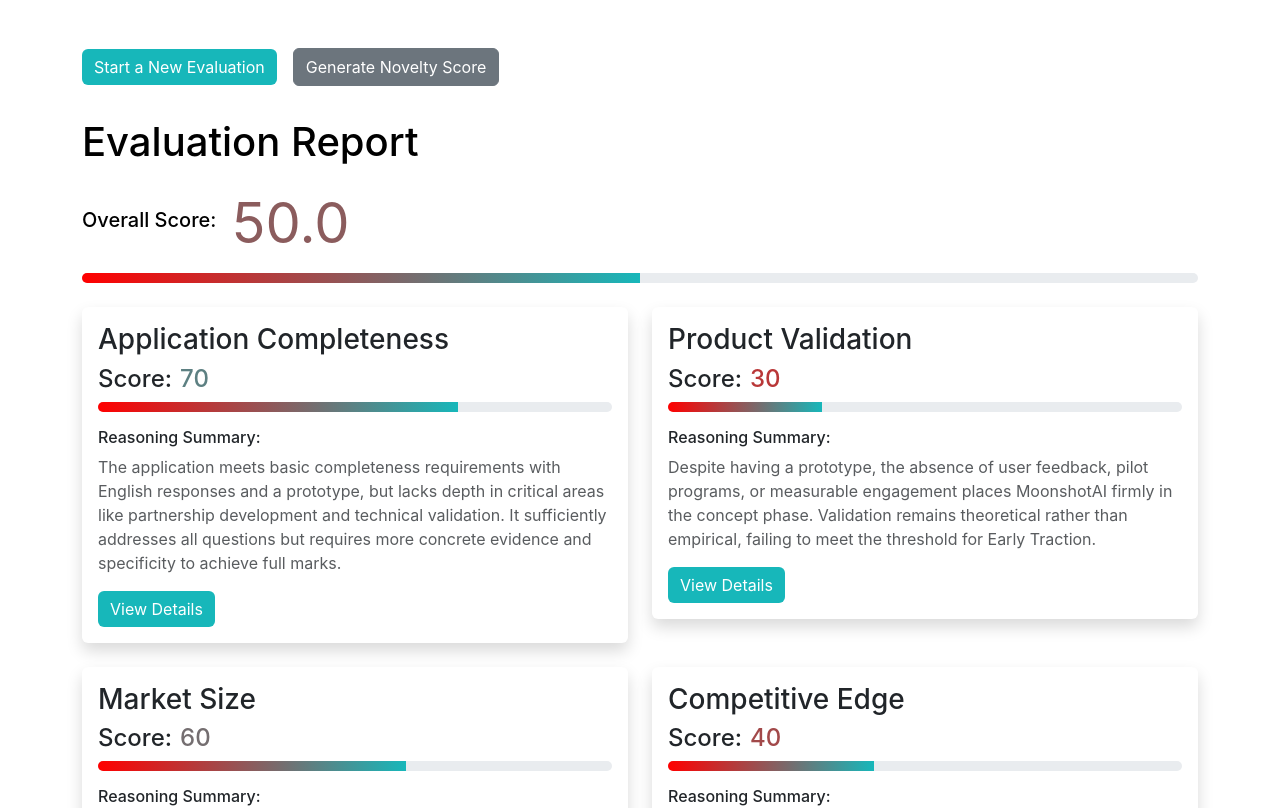
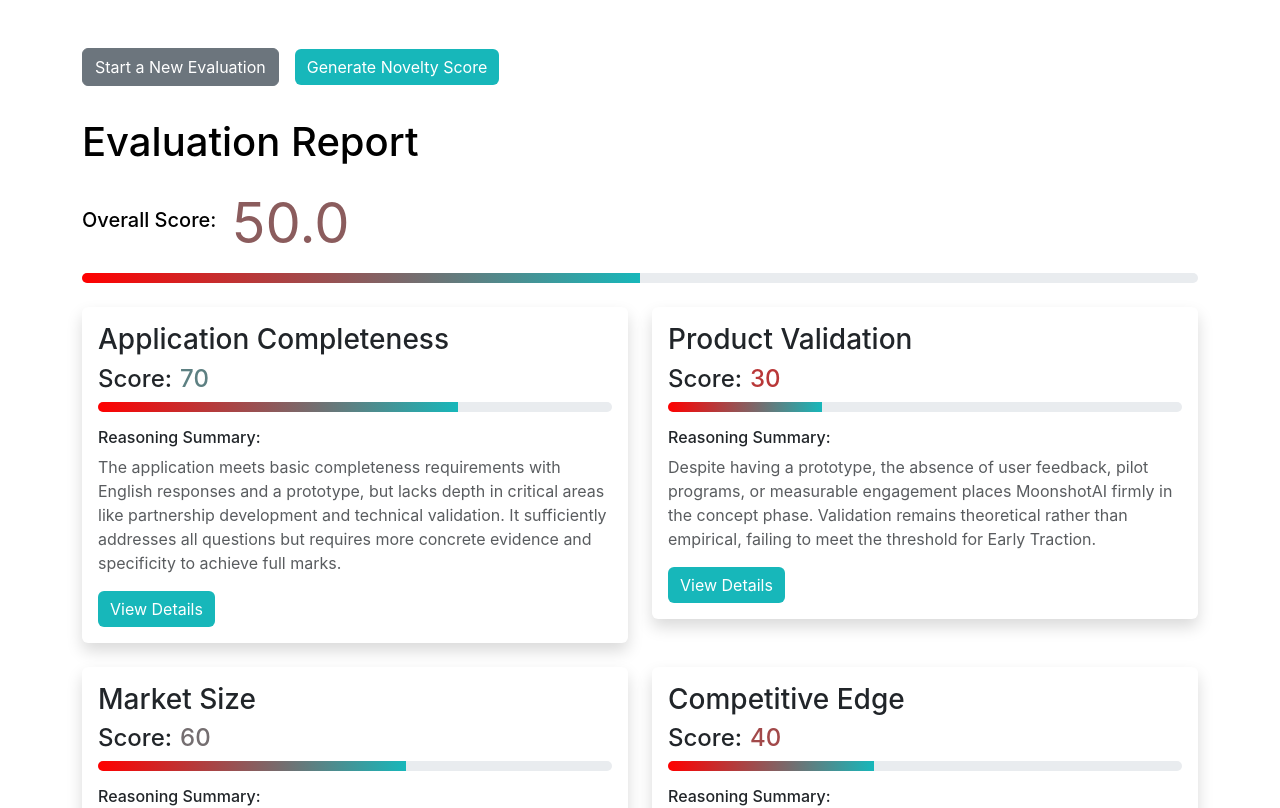
Before and after one commit to jimbucktoo/moonshot-ai, a React (Vite) app: page /report in a window 1280 px wide. Shown: the top 808 px of the page. Built offline with nearby package versions, Linux system fonts and the light colour scheme.

Commit message:
critical button color correction

```diff
--- a/src/components/report.jsx
+++ b/src/components/report.jsx
@@ -161,15 +161,15 @@ export default function Report() {
   return (
     <div className="container py-5">
       <Button
-        variant="primary"
-        className="mb-3 moonshotButtonTeal"
+        variant="secondary"
+        className="mb-3"
         onClick={handleResetAndNavigate}
       >
         Start a New Evaluation
       </Button>
       <Button
-        variant="secondary"
-        className="mb-3 ms-3"
+        variant="primary"
+        className="mb-3 ms-3 moonshotButtonTeal"
         onClick={handleGenerateNoveltyScore}
       >
         Generate Novelty Score
```
